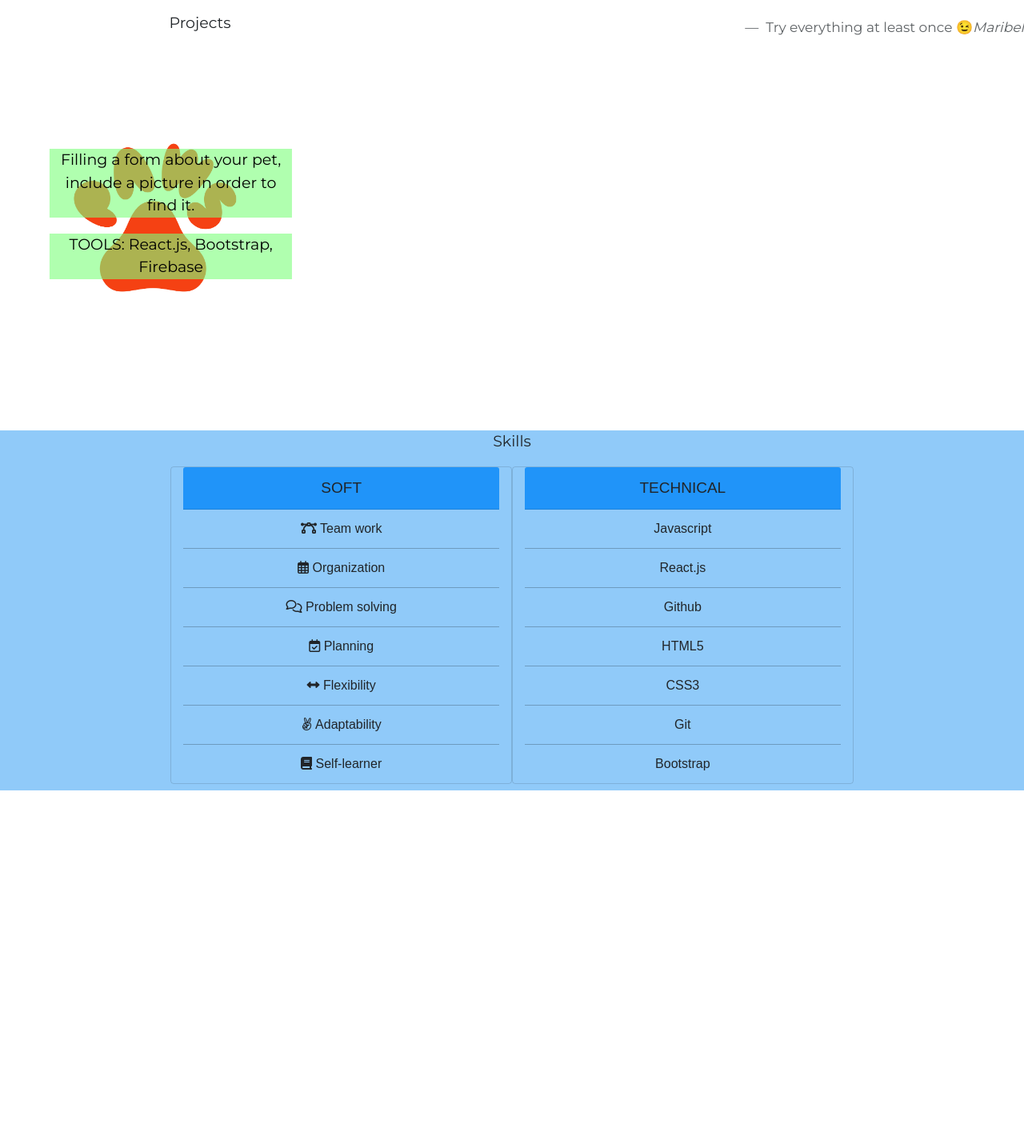
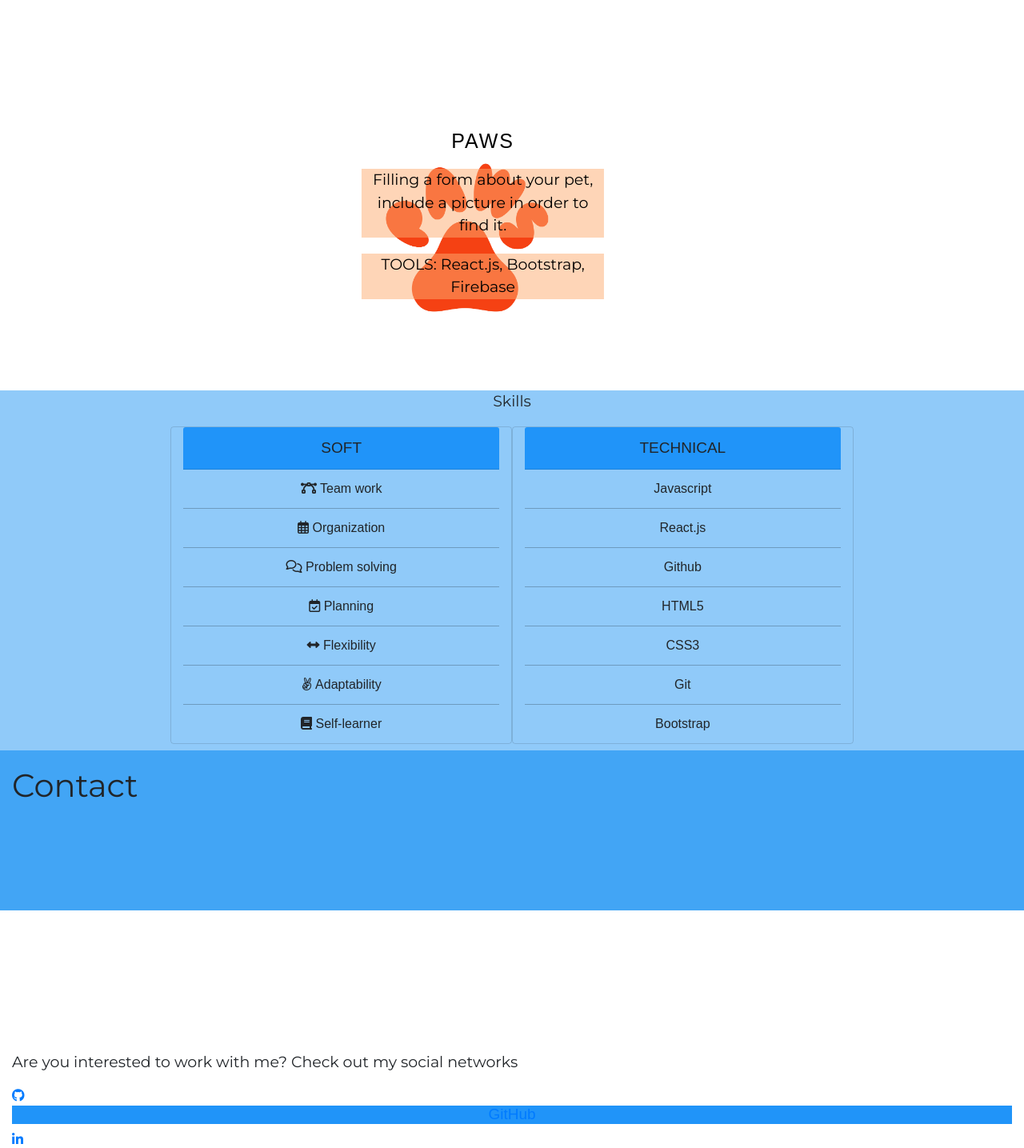
Before and after one commit to maribel-arac/maribel-arac.github.io, a React (Create React App) app in the folder portfolio-react/: page / in a window 1280 px wide. Shown: the part 1102-2537 px from the top of the page at 80% size. Before the commit the page ends 2090 px from the top, so only its background shows below. Built offline with nearby package versions, Linux system fonts and the light colour scheme; some icons are missing.

Commit message:
about component modified with bootstrap

```diff
--- a/portfolio-react/src/App.js
+++ b/portfolio-react/src/App.js
@@ -4,7 +4,7 @@ import Header from './components/header';
 import About from './components/about';
 import Projects from './components/projects';
 import Skills from './components/skills';
-// import Contact from './components/contact';
+import Contact from './components/contact';
 import './css/style.css';
 
 
@@ -17,7 +17,7 @@ class App extends Component {
         <About />
         <Projects />
         <Skills />
-        {/* <Contact /> */}
+        <Contact />
       </div>
       );
 
--- a/portfolio-react/src/components/about.js
+++ b/portfolio-react/src/components/about.js
@@ -9,10 +9,10 @@ class About extends Component {
 		return(
 			<div id="about" className="container navbar-expand-lg col-xl-12 aboutBorder">
 				<div className="row">
-					<div className="col col-md-6 col-xl-12">
+					<div className="col col-md-6 col-lg-6 col-sm-12 col-12">
 						<img className="image" src={Brand} alt="brand"/>
 					</div>
-					<div className="col col-md-6 col-xl-12 about">
+					<div className="col col-md-6 col-lg-6 col-sm-12 col-12 about">
 						<h1>About me </h1>
 						<p> I from the Jalisco coast, I adore seafood and tacos.
 						I love learning languages and that's why I changed to the programming path.
--- a/portfolio-react/src/components/carouselProjects.js
+++ b/portfolio-react/src/components/carouselProjects.js
@@ -8,39 +8,39 @@ import '../css/carouselProjects.css';
 const CarouselProjects = () => {
 	return (
 			<div className="bd-example carousel-size">
-			  <h1 className="title text-center">Projects </h1>
+			  <h1 className="title">Projects </h1>
 			  <div id="carouselExampleCaptions" className="carousel slide" data-ride="carousel">
-			    <ol className="carousel-indicators">
+			    <ul className="carousel-indicators">
 			      <li data-target="#carouselExampleCaptions" data-slide-to="0" class="active"></li>
 			      <li data-target="#carouselExampleCaptions" data-slide-to="1"></li>
 			      <li data-target="#carouselExampleCaptions" data-slide-to="2"></li>
-			    </ol>
+			    </ul>
 			    <div className="carousel-inner">
-			      <div className="carousel-item active col-lg-12" data-interval="2000">
+			      <div className="carousel-item active col-lg-12" data-interval="3000">
 			      	<a target="_blank" href="https://maribel-arac.github.io/paws-react/#/" >
-			        <img src={paws} className="d-block w-100 col-lg-8 img-fluid" alt="paws" /> </a>
+			        <img src={paws} className="d-block w-100 col-lg-8 img-fluid img-position" alt="paws" /> </a>
 			        <div className="carousel-caption  d-md-block col-lg-8 content">
-			          <h4 className= " text-center">Paws</h4>
+			          <h4 className= "text-center">Paws</h4>
 			          <p className="paws-color text-center">Filling a form about your pet, include a picture in order to find it. </p>
 			          <p className="paws-color text-center">TOOLS: React.js, Bootstrap, Firebase</p>
 			        </div>
 			      </div>
-			      <div className="carousel-item col-lg-12" data-interval="2000">
+			      <div className="carousel-item col-lg-12" data-interval="3000">
 			      	<a target="_blank" href="https://maribel-arac.github.io/GDL002-burger-queen/">
-			        <img src={seafood} className="d-block w-100 col-lg-8" alt="seafood" /> </a>
-			        <div className="carousel-caption d-none d-md-block col-lg-8">
-			          <h5 className="seafood-color text-center ">Mariscos Selectos Perico</h5>
-			          <p className="seafood-color text-center">Choosing from two menus, taking orders and deleting products</p>
-			          <p className="seafood-color text-center">TOOLS: Firebase, React.js, bootstrap</p>
+			        <img src={seafood} className="d-block w-100 img-fluid col-lg-8" alt="seafood" /> </a>
+			        <div className="carousel-caption d-md-block col-lg-8">
+			          <h5 className="seafood-color text-center ">Los Cotoyos</h5>
+			          <p className="seafood-color text-center">Taking orders from two menus, deleting products and showing client's summary</p>
+			          <p className="seafood-color text-center">TOOLS: React.js, Bootstrap, Firebase</p>
 			        </div>
 			      </div>
-			      <div className="carousel-item col-lg-12" data-interval="2000">
+			      <div className="carousel-item col-lg-12" data-interval="3000">
 			      	<a target="_blank" href="https://maribel-arac.github.io/GDL002-data-lovers/src/" >
-			        <img src={pokemon} className="d-block w-100 col-lg-8" alt="pokemon" /> </a>
-			        <div className="carousel-caption d-none d-md-block">
-			          <h5 className="text-center">PokeHack</h5>
-			          <p className="text-center">151 Pokemon sorted alphabetically and get to know their basic information, such as: name, type & weakenesses</p>
-			          <p className="text-center">TOOLS: Javascript, CSS3, HTML5</p>
+			        <img src={pokemon} className="d-block w-100 img-fluid col-lg-8" alt="pokemon" /> </a>
+			        <div className="carousel-caption d-md-block">
+			          <h5 className="pokemon-color text-center">PokeHack</h5>
+			          <p className=" pokemon-color text-center">151 Pokemon sorted alphabetically and get to know their basic information, such as: name, type & weakenesses</p>
+			          <p className=" pokemon-color text-center">TOOLS: Javascript, CSS3, HTML5</p>
 			        </div>
 			      </div>
 			    </div>
--- a/portfolio-react/src/components/contact.js
+++ b/portfolio-react/src/components/contact.js
@@ -6,19 +6,19 @@ class Contact extends Component {
 
 	render() {
 		return(
-			<div  id="contact" className="container col-md-12 contactBorder">
+			<div  id="contact" className="container col-xl-12 contactBorder">
 				<div className="row">
-					<div className="col col-md-6">
+					<div className="col col-md-6 col-xl-12">
 						<h1 className="contact">Contact </h1>
 						<p className="content"> Are you interested to work with me? Check out my social networks </p>
 					</div>
-                        <div className="col col-md-6">
-                            <a className="bg-transparent style-btn no-gutters" target="_blank" href="https://github.com/maribel-arac">
-                                <img src="https://image.flaticon.com/icons/png/512/25/25657.png" class="img-fluid" alt="Responsive Github" />
+                        <div className="col col-md-6 col-xl-12">
+                            <a className="bg-transparent" target="_blank" href="https://github.com/maribel-arac">
+                               <i className="fab fa-github center"></i>
                                 <h3 className="text-center text">GitHub</h3>
                             </a>
-                            <a className="bg-transparent style-btn no-gutters" target="_blank" href="https://www.linkedin.com/in/maribel-araiza-cañedo/">
-                                <img src="https://image.flaticon.com/icons/png/512/61/61109.png" className="img-fluid" alt="Responsive Linkedin" />
+                            <a className="bg-transparent" target="_blank" href="https://www.linkedin.com/in/maribel-araiza-cañedo/">
+                                <i className="fab fa-linkedin-in center"></i>
                                 <h3 className="text-center text">Linkedin</h3>
                             </a>
                         </div>
--- a/portfolio-react/src/components/projects.js
+++ b/portfolio-react/src/components/projects.js
@@ -7,9 +7,9 @@ class Projects extends Component {
 
 	render() {
 		return(
-			<div id="projects" className="container col-xl-12">
+			<div id="projects" className="container col-md-12 col-xl-12 col-lg-12">
 				<div className="row">
-					<div className="col col-md-6 col-xl-12 paddingBorder ">
+					<div className="col col-md-12 col-xl-12 col-lg-12 paddingBorder ">
 						<CarouselProjects />
 					</div>
 				</div>
--- a/portfolio-react/src/css/about.css
+++ b/portfolio-react/src/css/about.css
@@ -14,7 +14,7 @@
 
  .about {
  	font-size: 19px;
- 	padding-top: 100px;
+ 	/*padding-top: 100px;*/
  	text-align: justify;
  	font-family: 'Montserrat', sans-serif;
  }
@@ -28,6 +28,8 @@
 	width: 380px;
 	height: 420px;
 	margin-left: 15px;
+	margin-left: auto;
+ 	margin-right: auto;
 }
 
  @media (min-width: 300px) and (max-width: 355px) {
@@ -56,6 +58,7 @@
  		height: 150px;
  		margin-left: 30%;
  		margin-top: 35px;
+
  	}
  }
 
@@ -72,10 +75,12 @@
  		margin-right: 30px;
  	}
 
- 	img {
+ 	.image {
  		width: 150px;
  		height: 150px;
- 		margin-top: 130px;
+ 		margin-top: 10px;
+ 		margin-left: auto;
+ 		margin-right: auto;
  	}
 
 }
--- a/portfolio-react/src/css/carouselProjects.css
+++ b/portfolio-react/src/css/carouselProjects.css
@@ -1,59 +1,86 @@
 .carousel-size {
 	width: 500px;
 	height: 500px;
-	margin-top: 70px;
+	margin-left: auto;
+	margin-right: auto;
+	text-align: center;
 }
+
+.image-fluid{
+	height: 0px
+}
+
+.carousel-caption h4 {
+		font-size: 25px;
+		text-transform: uppercase;
+		letter-spacing: 2px;
+		color: black;
+	}
 
 .paws-color {
 	color: black;
-	background-color: rgb(124,892,123, 0.6);
+	background-color: rgb(253,172,112, 0.5);
 }
 
 .seafood-color {
 	color: black;
-	background-color: rgb(238,283,293, 0.6);
+	background-color: rgb(238,283,293, 0.7);
+}
+
+.pokemon-color {
+	color: black;
+	background-color: rgb(238,283,293, 0.7);
 }
 
 .text-margin {
 	margin-left: 80px;
 }
 
+h1 {
+	padding-right: 10%;
+	padding-bottom: 15%;
+}
+
 
 @media (min-width: 300px) and (max-width: 480px) {
 	.carousel-size {
-		width: 250px;
-		height: 250px;
-		text-align: center;
+		width: 300px;
+		height: 300px;
 	}
 
 	.carousel-item {
 		height: 30vh;
-		background: no-repeat center;
+		text-align:center;
 	}
 
 	.carousel-caption{
-		bottom: 10px;
+		bottom: 1px;
+		margin-top: 50px;
 	}
 
 	.carousel-caption h4 {
-		font-size: 17px;
-		text-transform: uppercase;
-		letter-spacing: 2px;
-		color: black;
+		font-size: 15px;
 	}
 
 	.carousel-caption p {
-		margin: auto;
-		font-size: 10px;
-		width: 70%;
+		text-align: center;
+		margin-left: 25px;
+		font-size: 11px;
+		width: 50%;
 	}
 
 	.carousel-indicators li {
 		 width: 7px;
 		 height: 7px;
 		 border-radius: 100%;
+
 		}
 
+	.img-position {
+		margin-right: auto;
+		margin-right: auto;
+		margin: 0;
+	}
 
 }
 
--- a/portfolio-react/src/css/contact.css
+++ b/portfolio-react/src/css/contact.css
@@ -1,11 +1,6 @@
 .contactBorder{
 	background-color: #42A5F5;
 	height: 200px;
-}
-
-.img-fluid {
-	width: 45px;
-	height: 50px;
 }
 
  .about {
@@ -26,5 +21,11 @@
 
  	.content {
  		font-size: 11px;
+ 		padding-top: 0;
+ 	}
+
+ 	.logo-btn {
+ 		width: 20px;
+ 		height: 20px;
  	}
  }
--- a/portfolio-react/src/css/header.css
+++ b/portfolio-react/src/css/header.css
@@ -32,10 +32,10 @@ header p {
 	}
 
 	header h1{
-		font-size: 1.75rem;
+		font-size: 1.9rem;
 	}
 	header p{
-		font-size: 1.25rem;
+		font-size: 1.1rem;
 		margin-bottom: 3rem;
 		color: #034AA8;
 	}
--- a/portfolio-react/src/css/projects.css
+++ b/portfolio-react/src/css/projects.css
@@ -19,5 +19,5 @@
  }
 
  #projects {
- 	min-height: 350px;
+ 	min-height: 280px;
  }
```
Also changed, not shown: portfolio-react/src/data/projectsData.json (deleted, +0 -18 lines).
